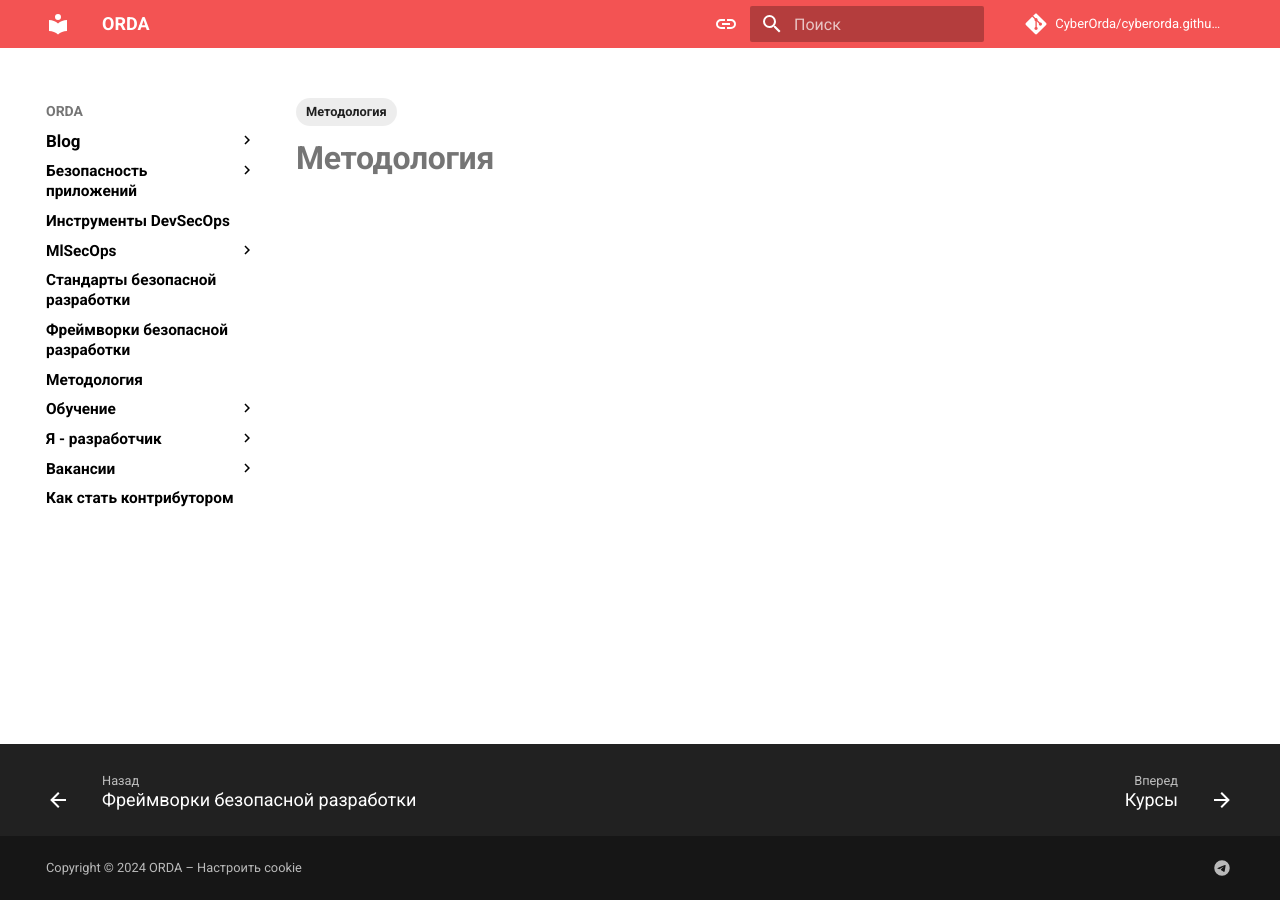
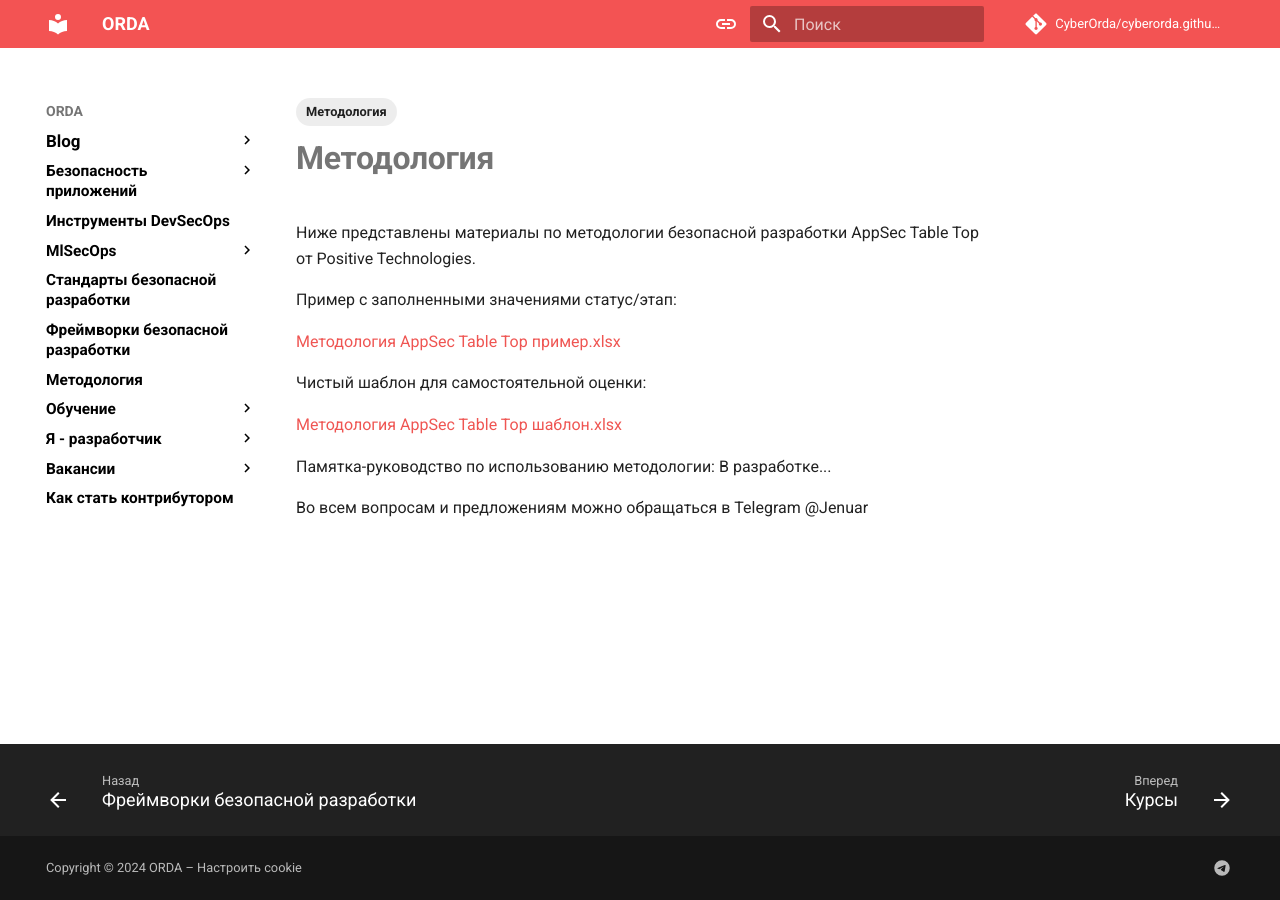
Before and after one commit to CyberOrda/cyberorda.github.io, an MkDocs documentation site: the page built from docs/methodology.md, in a window 1280 px wide. Built offline with MkDocs 1.6.1 and Material for MkDocs 9.7.7, drawn with Linux system fonts in a browser that asks for light colours; comment, search, counter and statistics services are not loaded.

Commit message:
Update methodology.md
Сделал страницу не пустой
Добавил экселевские таблички с методологией

```diff
--- a/docs/methodology.md
+++ b/docs/methodology.md
@@ -7,3 +7,17 @@
 ---
 
 # **Методология**
+
+Ниже представлены материалы по методологии безопасной разработки AppSec Table Top от Positive Technologies.
+
+Пример с заполненными значениями статус/этап:
+
+[Методология AppSec Table Top пример.xlsx](https://github.com/user-attachments/files/16963090/AppSec.Table.Top.xlsx)
+
+Чистый шаблон для самостоятельной оценки:
+
+[Методология AppSec Table Top шаблон.xlsx](https://github.com/user-attachments/files/16963084/AppSec.Table.Top.xlsx)
+
+Памятка-руководство по использованию методологии: В разработке...
+
+Во всем вопросам и предложениям можно обращаться в Telegram @Jenuar
```
